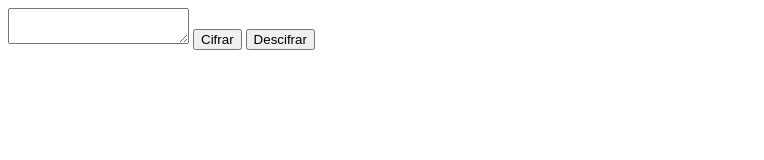
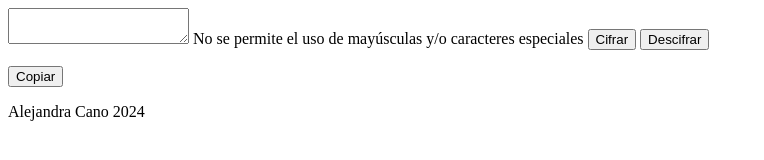
Before and after one commit to mitumial/catphraser_text, a plain HTML site: page index.html in a window 1280 px wide. Shown: the whole page, without its empty margins (0-764 px from the left). Drawn offline with Linux system fonts and the light colour scheme.

Commit message:
finish basic html structure

```diff
--- a/index.html
+++ b/index.html
@@ -1,19 +1,29 @@
 <!DOCTYPE html>
-<html lang="en">
+<html lang="es-CO">
     <head>
         <meta charset="UTF-8" />
         <meta name="viewport" content="width=device-width, initial-scale=1.0" />
         <title>Encriptador de texto</title>
     </head>
     <body>
-        <header></header>
+        <header>
+            <!--Include personal icon-->
+        </header>
         <main>
             <section>
                 <textarea name="" id=""></textarea>
+                <span
+                    >No se permite el uso de mayúsculas y/o caracteres
+                    especiales</span
+                >
                 <button>Cifrar</button> <button>Descifrar</button>
             </section>
-            <section><p></p></section>
+            <section>
+                <p></p>
+                <!--Replace for copy icon-->
+                <button>Copiar</button>
+            </section>
         </main>
-        <footer></footer>
+        <footer><p>Alejandra Cano 2024</p></footer>
     </body>
 </html>
```
